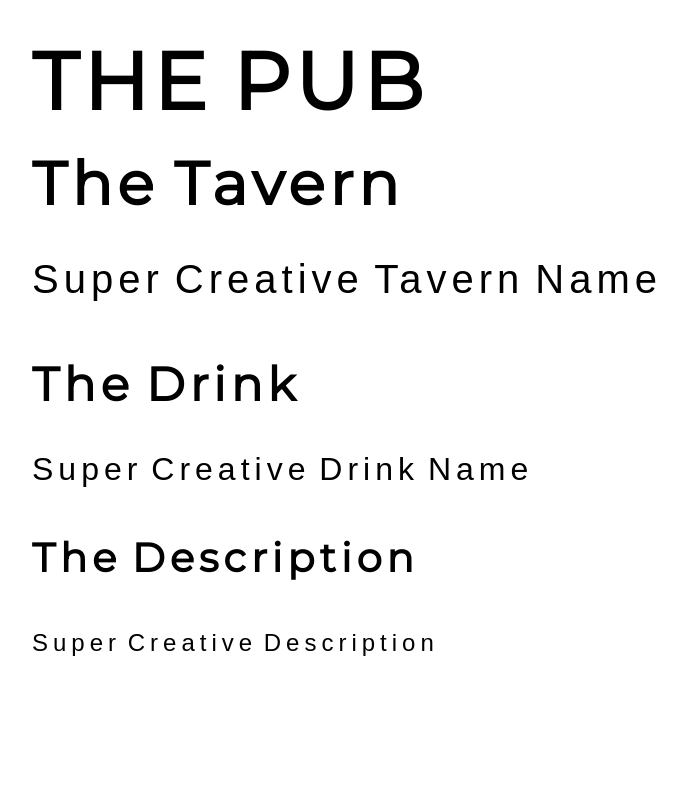
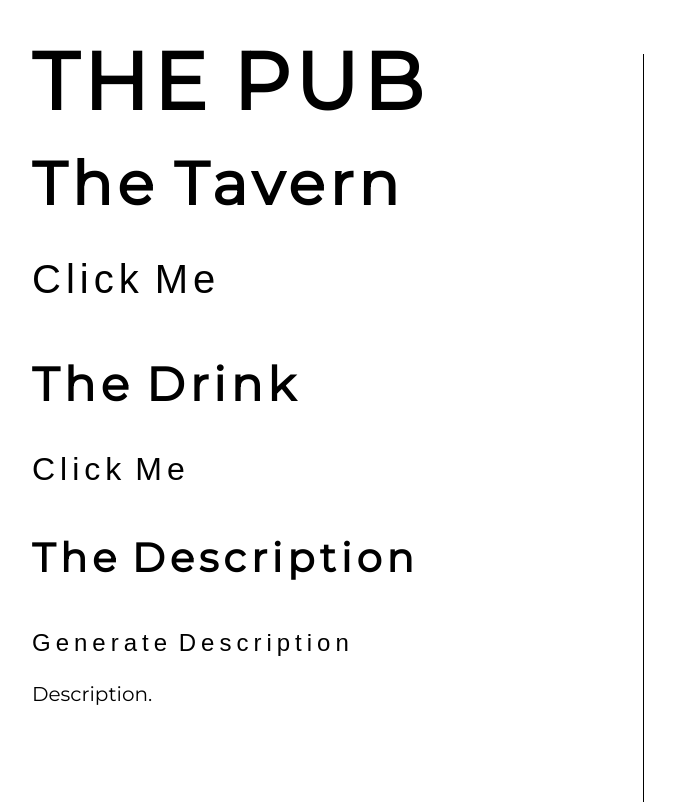
Before and after one commit to mitchahan/TavernMenu, a plain HTML site: page index.html in a window 1280 px wide. Shown: the whole page, without its empty margins (16-703 px from the left). Drawn offline with Linux system fonts and the light colour scheme.

Commit message:
Version 1.1

```diff
--- a/css/style.css
+++ b/css/style.css
@@ -1,6 +1,15 @@
 html {
   font-family: 'Montserrat', sans-serif;
   padding-left: 40px;
+  height:100%;
+}
+
+.generators {
+  align-content: left;
+  overflow-wrap: break-word;
+  border-right: 1px solid black;
+  margin-right: 50%;
+  height: 100%;
 }
 
 .title {
@@ -83,3 +92,9 @@ html {
   cursor: pointer;
   display: inline-block;
 }
+
+#pdescription {
+  padding-left: inherit;
+  font-size: 1.25em;
+
+}
--- a/index.html
+++ b/index.html
@@ -9,6 +9,7 @@
   </head>
 
   <body>
+    <div class="generators">
       <div class="title">
         <h1>THE PUB</h1>
       </div>
@@ -16,18 +17,25 @@
       <div class="tavern">
         <h2>The Tavern</h2>
       </div>
-    <input type="button" id="tavern-name" value="Super Creative Tavern Name" onclick="tavernGen()" />
+      <input type="button" id="tavern-name" value="Click Me" onclick="tavernGen()" />
 
       <br></br>
 
       <div class="drink">
         <h3>The Drink</h3>
       </div>
-    <input type="button" id="drink-name" value="Super Creative Drink Name" onclick="drinkGen()" />
+      <input type="button" id="drink-name" value="Click Me" onclick="drinkGen()" />
 
       <div class="desc">
         <h4>The Description</h4>
       </div>
-    <input type="button" id="description" value="Super Creative Description" onclick="descGen()" />
+      <input type="button" id="description" value="Generate Description" onclick="descGen()" />
+      <p id="pdescription">Description.</p>
+      <br></br>
+      <br></br>
+
+    </div>
+
+
   </body>
 </html>
```
Also changed, not shown: js/tavern-name.js. Lines whose indentation alone changed are shown as unchanged.
